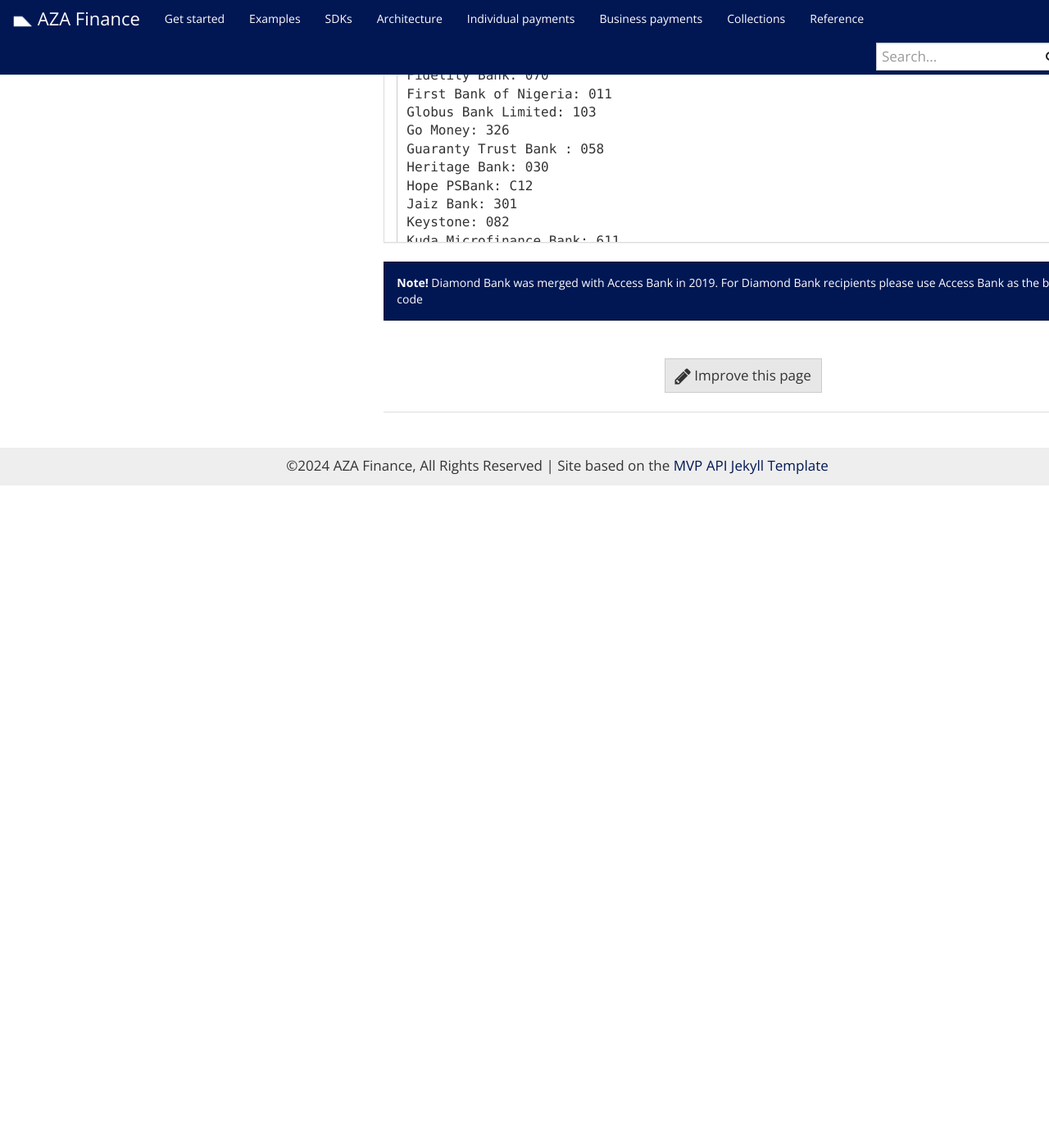
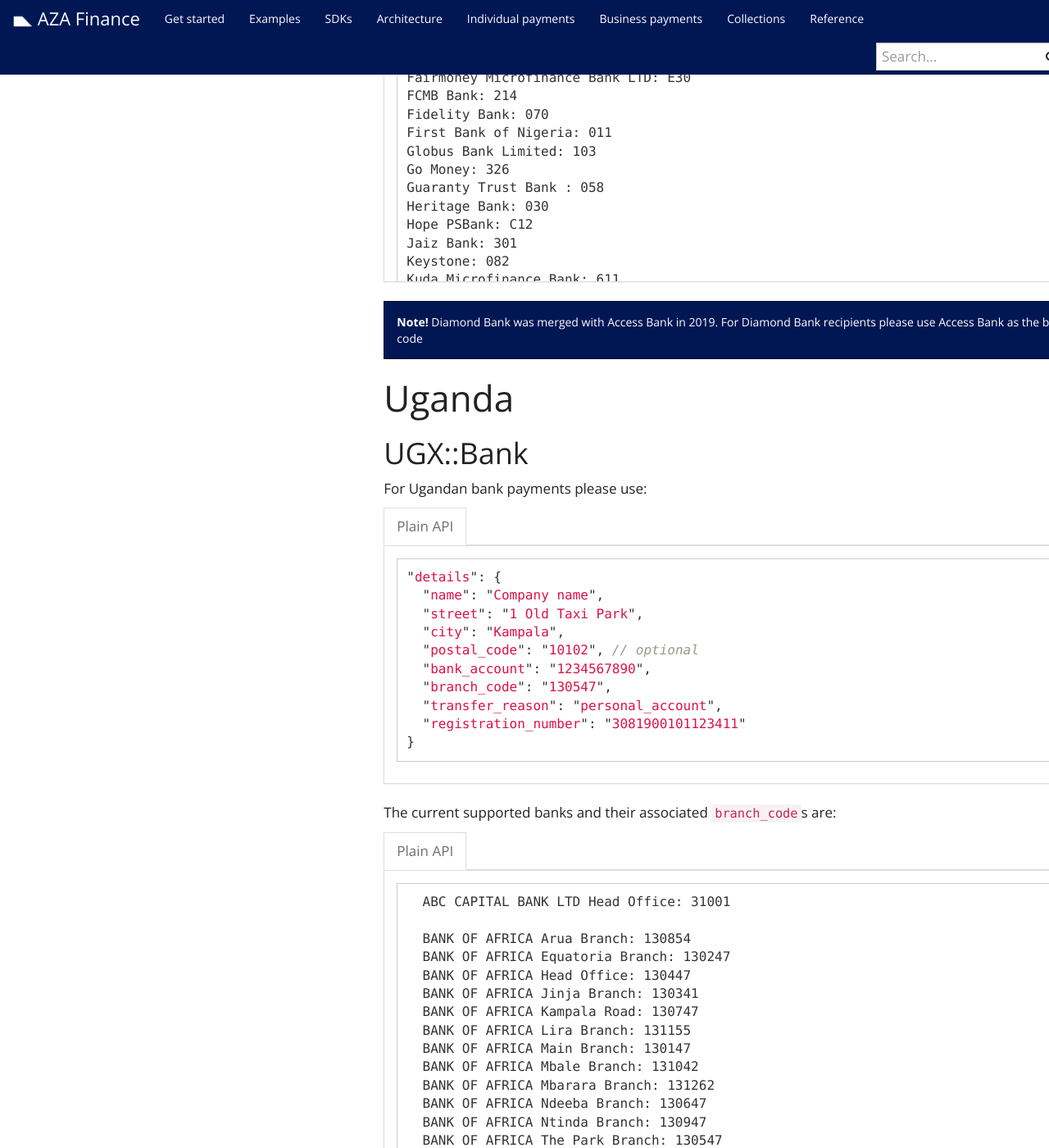
Before and after one commit to transferzero/api-documentation, a Jekyll site: the page built from _docs/business-payments.md, in a window 1280 px wide and 1400 px high, scrolled down 18817 px. Shown: the whole window at 82% size. Built offline with Jekyll 4.4.1, drawn with Linux system fonts in a browser that asks for light colours; nearby versions of some CDN libraries; comment, search, counter and statistics services are not loaded; before the commit the page ends 19409 px from its top, so only the background shows below that; some of the changed text lies outside the part shown.

Commit message:
BTA-12935 Add UGX Business Payout (#237)

````diff
--- a/_docs/business-payments.md
+++ b/_docs/business-payments.md
@@ -456,3 +456,7 @@
 {% include corridors/usd-bank.md recipient_type='business' %}
 
 {% include corridors/ngn-bank.md recipient_type='business' %}
+
+# Uganda
+
+{% include corridors/ugx-bank.md recipient_type='business' %}
--- a/_includes/corridors/ugx-bank.md
+++ b/_includes/corridors/ugx-bank.md
@@ -1,4 +1,5 @@
 {% include corridors/recipient_name.md %}
+{% include corridors/ugx_identity_card_id.md %}
 
 ## UGX::Bank
 
@@ -11,10 +12,10 @@
   "street": "1 Old Taxi Park",
   "city": "Kampala",
   "postal_code": "10102", // optional
-  "identity_card_id": "3081900101123411",
   "bank_account": "1234567890",
   "branch_code": "130547",
   "transfer_reason": "personal_account",
+  {{ ugx_identity_card_id }}
 }
 ```
 {% endcapture %}
--- /dev/null
+++ b/_includes/corridors/ugx_identity_card_id.md
@@ -0,0 +1,5 @@
+{% if include.recipient_type == 'business' %}
+  {% capture ugx_identity_card_id %}"registration_number": "3081900101123411"{% endcapture %}
+{% elsif include.recipient_type == 'individual' %}
+  {% capture ugx_identity_card_id %}"identity_card_id": "3081900101123411"{% endcapture %}
+{% endif %}
````
